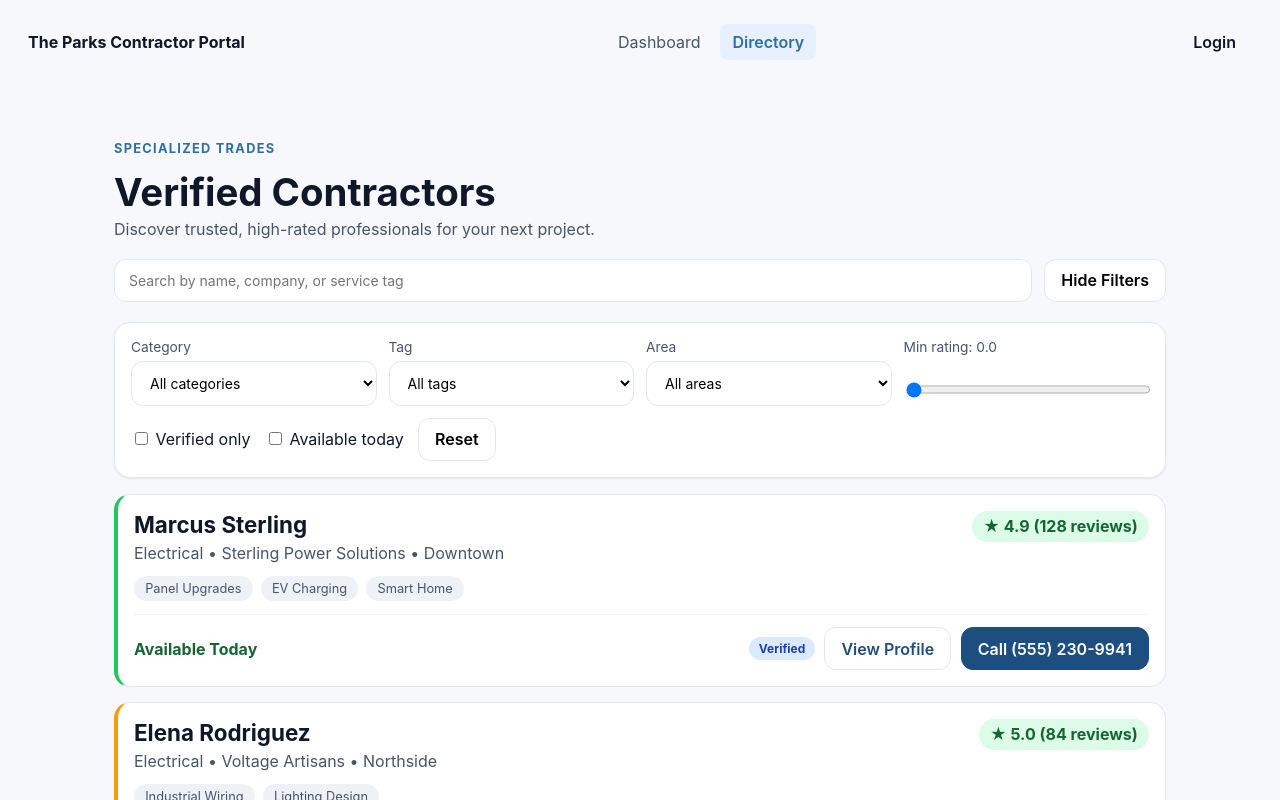
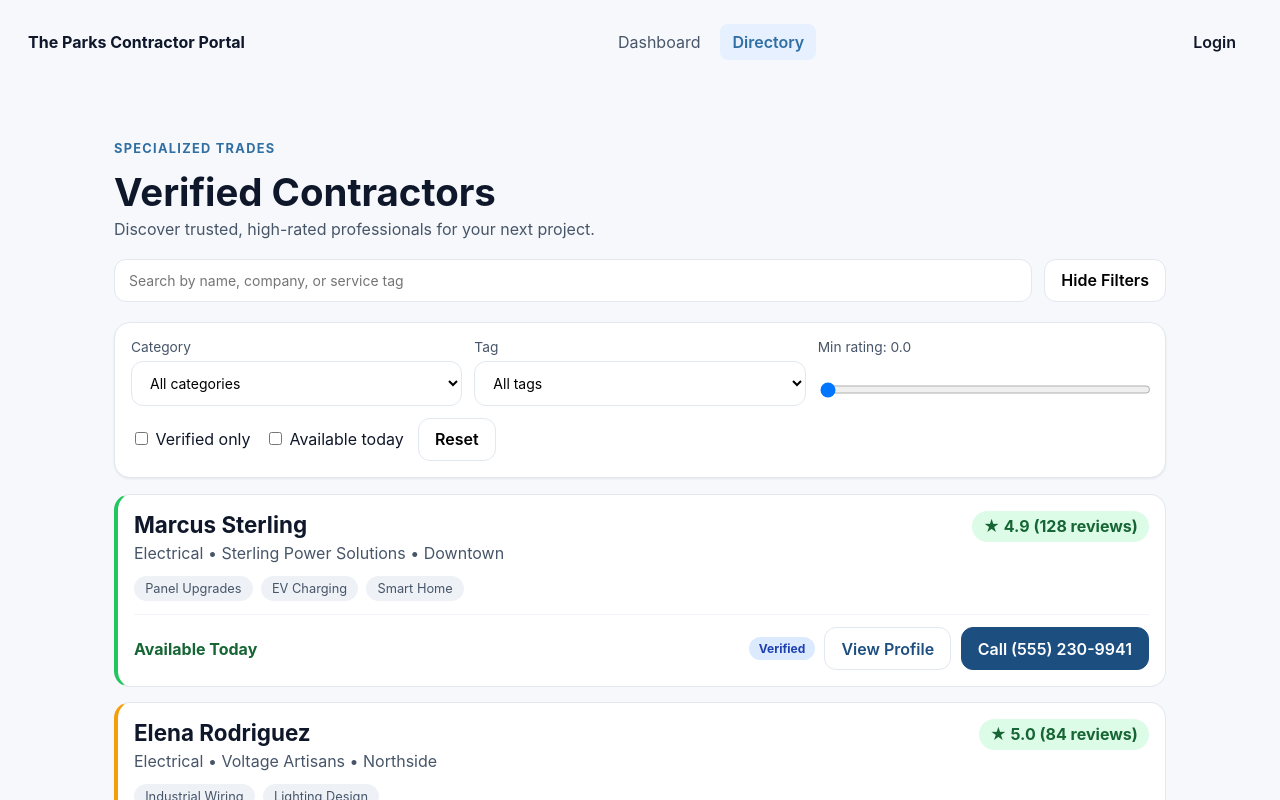
Before and after one commit to MigalLewis/communityPortal, an Angular app: page /directory in a window 1280 px wide. Shown: the top 800 px of the page. Built offline with nearby package versions, Linux system fonts and the light colour scheme.

Commit message:
removed Area

```diff
--- a/src/app/features/auth/pages/register-page.component.ts
+++ b/src/app/features/auth/pages/register-page.component.ts
@@ -26,13 +26,15 @@ export class RegisterPageComponent {
   protected readonly isSubmitting = signal(false);
   protected readonly formError = signal<string | null>(null);
 
-  protected readonly registerForm = this.createRegisterForm();
+  protected readonly registerForm;
 
   constructor(
     private readonly formBuilder: FormBuilder,
     private readonly authService: AuthService,
     private readonly router: Router
-  ) {}
+  ) {
+    this.registerForm = this.createRegisterForm();
+  }
 
   private createRegisterForm() {
     return this.formBuilder.nonNullable.group(
--- a/src/app/features/contractor-directory/contractor-directory-page.component.html
+++ b/src/app/features/contractor-directory/contractor-directory-page.component.html
@@ -37,16 +37,6 @@
             <option value="">All tags</option>
             @for (tag of tags; track tag) {
               <option [value]="tag">{{ tag }}</option>
-            }
-          </select>
-        </label>
-
-        <label>
-          Area
-          <select class="input" [(ngModel)]="filters.area">
-            <option value="">All areas</option>
-            @for (area of areas; track area) {
-              <option [value]="area">{{ area }}</option>
             }
           </select>
         </label>
--- a/src/app/features/contractor-profile/contractor-profile-page.component.html
+++ b/src/app/features/contractor-profile/contractor-profile-page.component.html
@@ -65,15 +65,6 @@
           </div>
         </section>
 
-        <section class="panel areas-panel">
-          <h2>Areas served</h2>
-          <div class="pill-list">
-            @for (area of vm.profile.areasServed; track trackByValue($index, area)) {
-              <span class="pill muted">{{ area }}</span>
-            }
-          </div>
-        </section>
-
         <section class="panel gallery-panel">
           <h2>Gallery</h2>
           <div class="gallery-grid">
```
